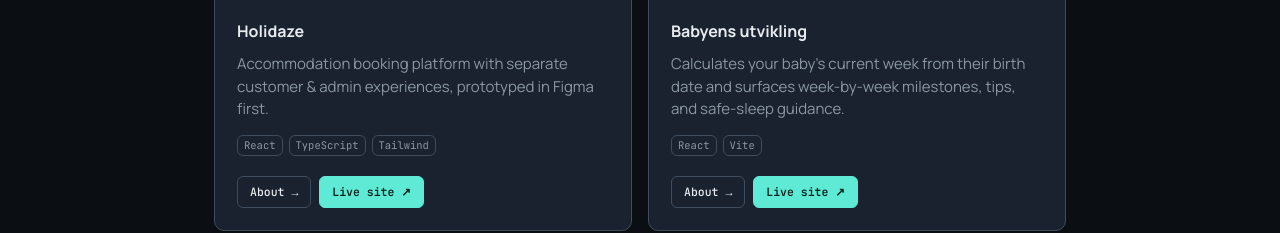
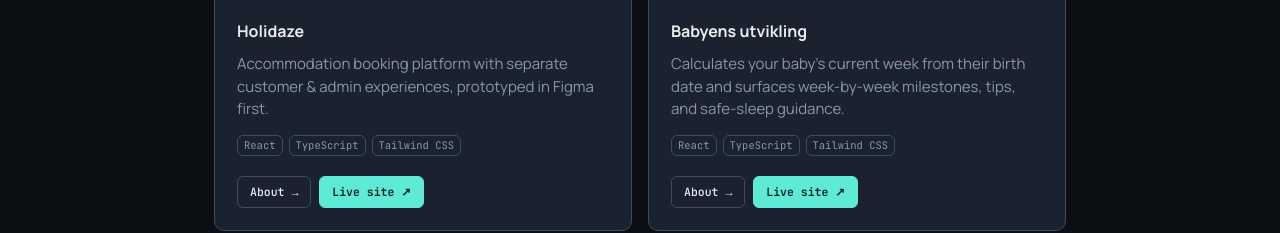
Before and after one commit to TomChrister/portfolio-3, a React (Vite) app: page / in a window 1280 px wide. Shown: the part 2600-2833 px from the top of the page. Built offline with nearby package versions, Linux system fonts and the light colour scheme.

Commit message:
feat: updated projects

```diff
--- a/src/data/projects.ts
+++ b/src/data/projects.ts
@@ -84,8 +84,8 @@ _Paste the real project README here to replace this placeholder copy._`,
     title: "Holidaze",
     description:
       "Accommodation booking platform with separate customer & admin experiences, prototyped in Figma first.",
-    tags: ["React", "TypeScript", "Tailwind"],
-    tech: ["React", "TypeScript", "Tailwind", "Figma", "Noroff API"],
+    tags: ["React", "TypeScript", "Tailwind CSS"],
+    tech: ["React", "TypeScript", "Tailwind CSS", "Figma", "Noroff API"],
     image: "/images/holidaze.png",
     heroImage: "/images/holidaze.png",
     liveUrl: "https://holidaze-eta.vercel.app/",
@@ -108,7 +108,7 @@ _Paste the real project README here to replace this placeholder copy._`,
     title: "Babyens utvikling",
     description:
       "Calculates your baby's current week from their birth date and surfaces week-by-week milestones, tips, and safe-sleep guidance.",
-    tags: ["React", "Vite"],
+    tags: ["React", "TypeScript", "Tailwind CSS"],
     tech: ["Vite","react", "TypeScript", "Tailwind CSS", "React Router"],
     image: "/images/babyens-utvikling.png",
     heroImage: "/images/babyens-utvikling.png",
@@ -118,6 +118,8 @@ _Paste the real project README here to replace this placeholder copy._`,
 Baby Development Tracker — A React + TypeScript SPA that calculates your baby's current week
 from their birth date and surfaces week-by-week milestones,
 tips, and safe-sleep guidance (based on CDC and Norwegian health-authority sources).
+
+
 
 ## Highlights
 
```
